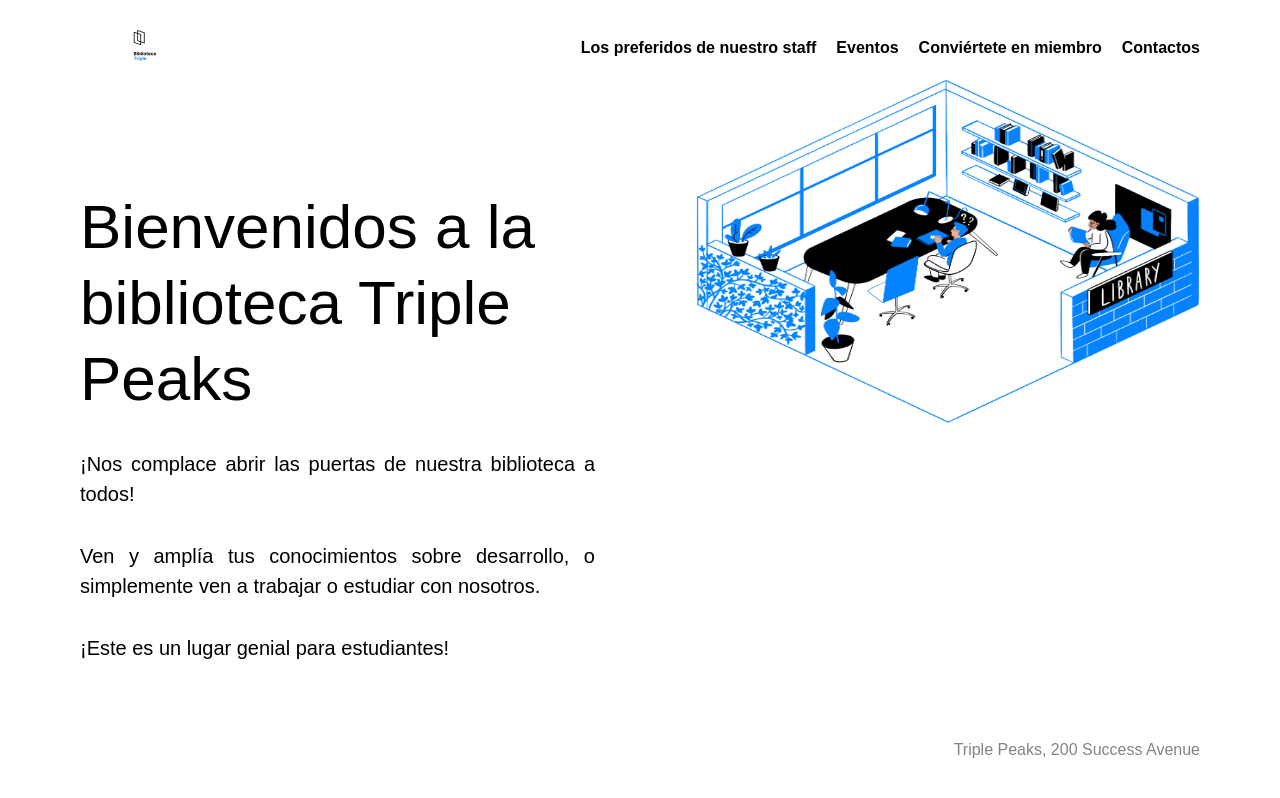
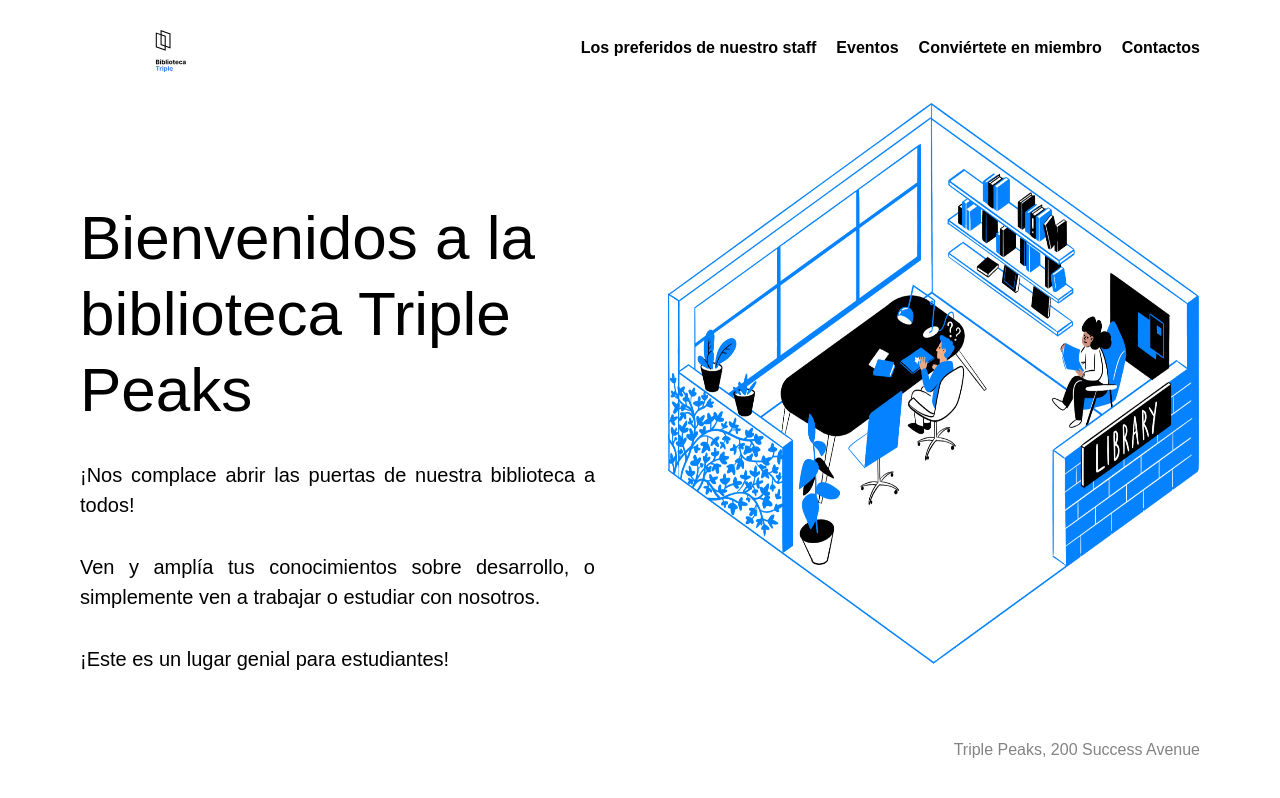
Before and after one commit to bairorb/web_project_library_es, a plain HTML site: page index.html in a window 1280 px wide. Shown: the top 798 px of the page. Drawn offline with Linux system fonts and the light colour scheme.

Commit message:
Corrige nav__logo a 182x42px y header__image solo width 550px

```diff
--- a/styles/style.css
+++ b/styles/style.css
@@ -24,8 +24,8 @@
 }
 
 .nav__logo {
-  width: 130px;
-  height: 31px;
+  width: 182px;
+  height: 42px;
 }
 
 .nav__links {
@@ -69,7 +69,6 @@
 
 .header__image {
   width: 550px;
-  height: 368px;
 }
 
 .header__footer {
```
